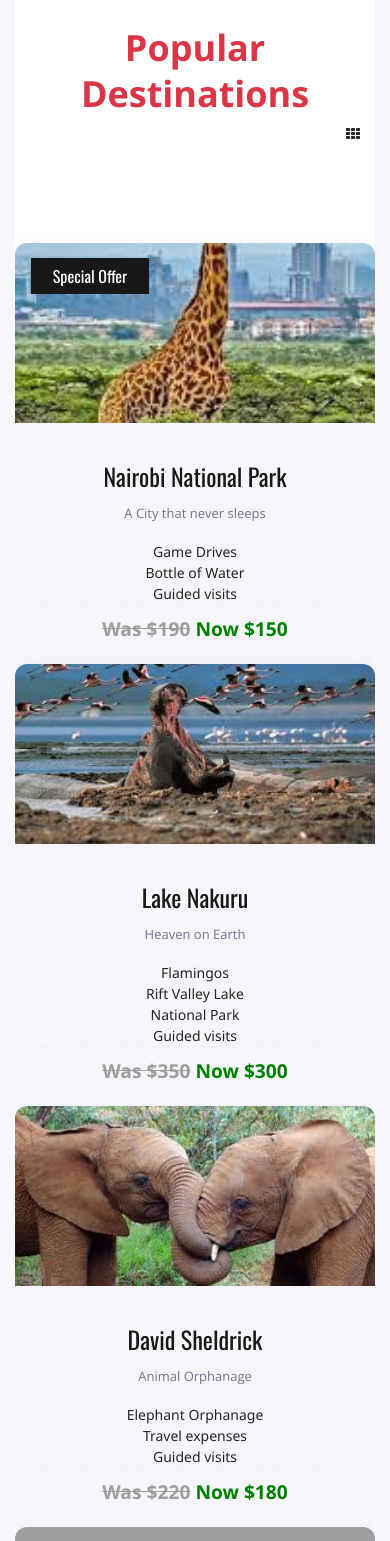
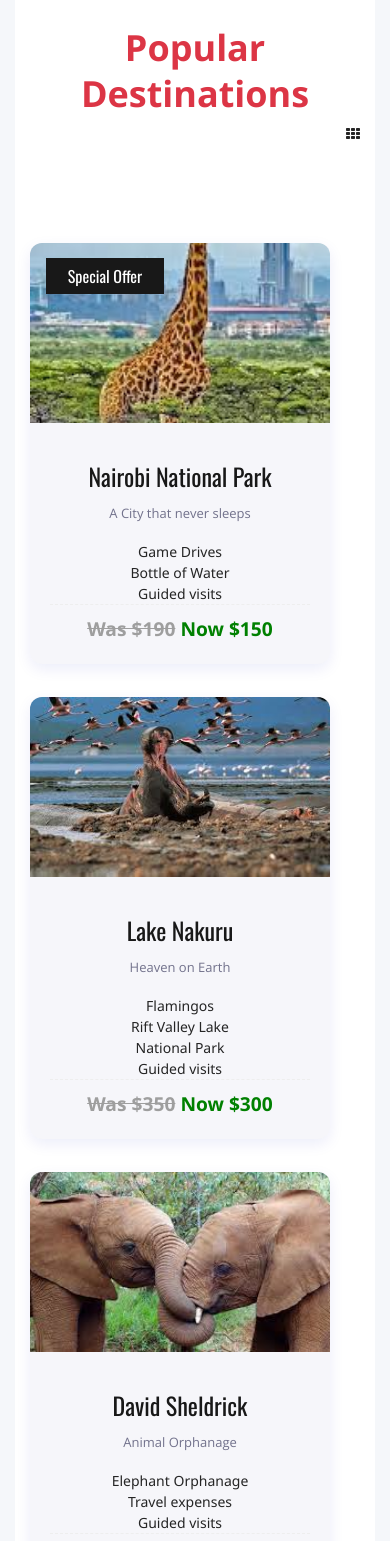
Before and after one commit to Cptzeph23/Tours-Travel, a Django app: page / in a window 390 px wide. Shown: the part 2607-4148 px from the top of the page. Run offline with Django 3.2, Linux system fonts and the light colour scheme; some libraries are stand-ins or nearby versions; grey boxes are pictures that could not be loaded.

Commit message:
alignment

```diff
--- a/UniQuest/static/styles/main_styles.css
+++ b/UniQuest/static/styles/main_styles.css
@@ -1362,203 +1362,3 @@ section
 {
 	margin-bottom: 7px;
 }
-
-@media (max-width: 768px) {
-    .destinations_container {
-        display: flex !important;
-        flex-wrap: wrap !important;
-        justify-content: center !important;
-    }
-
-    .destinations_container .destination {
-        width: 100% !important;
-        margin-left: auto !important;
-        margin-right: auto !important;
-        float: none !important;
-    }
-}
-@media (max-width:768px){
-    .destination[class*="col-"]{
-        max-width:100% !important;
-        flex:0 0 100% !important;
-    }
-}
-/* Override existing destination styles for three-column layout */
-.destinations_container {
-    display: grid !important;
-    grid-template-columns: repeat(3, 1fr) !important;
-    gap: 30px !important;
-    width: 100% !important;
-    left: 0 !important;
-    margin: 0 !important;
-}
-
-.destination {
-    width: 100% !important;
-    padding-left: 0 !important;
-    padding-right: 0 !important;
-    margin-bottom: 0 !important;
-    float: none !important;
-}
-
-/* Remove the problematic media queries that break the layout */
-@media (max-width: 992px) {
-    .destinations_container {
-        grid-template-columns: repeat(2, 1fr) !important;
-    }
-}
-
-@media (max-width: 576px) {
-    .destinations_container {
-        grid-template-columns: 1fr !important;
-    }
-
-    /* Remove any flexbox overrides */
-    .destinations_container {
-        display: grid !important;
-        flex-wrap: nowrap !important;
-    }
-}
-
-/* Specifically target and disable the problematic media queries */
-@media (max-width: 768px) {
-    .destinations_container {
-        display: grid !important;
-        flex-wrap: nowrap !important;
-        justify-content: stretch !important;
-    }
-
-    .destinations_container .destination {
-        width: 100% !important;
-        margin-left: 0 !important;
-        margin-right: 0 !important;
-        float: none !important;
-        max-width: none !important;
-        flex: none !important;
-    }
-}
-
-/* Ensure destination items don't have column classes interfering */
-.destination[class*="col-"] {
-    max-width: none !important;
-    flex: none !important;
-}
-/* destinations-grid-fix.css */
-.destinations_container {
-    display: grid !important;
-    grid-template-columns: repeat(3, 1fr) !important;
-    gap: 30px !important;
-    width: 100% !important;
-    left: 0 !important;
-    margin: 0 !important;
-    padding: 0 !important;
-}
-
-.destination {
-    width: 100% !important;
-    padding: 0 !important;
-    margin: 0 !important;
-    float: none !important;
-    display: block !important;
-}
-
-/* Remove all conflicting media queries */
-@media (max-width: 1200px) {
-    .destinations_container {
-        grid-template-columns: repeat(3, 1fr) !important;
-    }
-}
-
-@media (max-width: 992px) {
-    .destinations_container {
-        grid-template-columns: repeat(2, 1fr) !important;
-    }
-}
-
-@media (max-width: 576px) {
-    .destinations_container {
-        grid-template-columns: 1fr !important;
-    }
-}
-
-/* Disable any Bootstrap column classes */
-.destination.col,
-.destination[class*="col-"] {
-    flex: none !important;
-    max-width: none !important;
-    width: 100% !important;
-}
-/* Desktop 3 columns */
-.destinations_container .destination {
-    width: 33.3333%;
-}
-
-/* Tablets 2 columns */
-@media (max-width: 991px) {
-    .destinations_container .destination {
-        width: 50%;
-    }
-}
-
-/* Mobile 1 column */
-@media (max-width: 575px) {
-    .destinations_container .destination {
-        width: 100%;
-    }
-}
-/* Remove all conflicting Bootstrap column classes from destinations */
-.destinations_container .destination {
-    flex: none !important;
-    max-width: none !important;
-    width: 100% !important;
-}
-
-/* Main grid container */
-.destinations_container {
-    display: grid !important;
-    grid-template-columns: repeat(3, 1fr) !important;
-    gap: 30px !important;
-    width: 100% !important;
-    margin: 0 auto !important;
-    padding: 0 !important;
-    justify-items: center !important;
-}
-
-/* Individual destination items */
-.destination {
-    width: 100% !important;
-    max-width: 100% !important;
-    padding: 0 !important;
-    margin: 0 !important;
-    float: none !important;
-    display: block !important;
-}
-
-/* Tablet view - 2 columns */
-@media (max-width: 992px) {
-    .destinations_container {
-        grid-template-columns: repeat(2, 1fr) !important;
-        gap: 20px !important;
-    }
-}
-
-/* Mobile view - 1 column centered */
-@media (max-width: 576px) {
-    .destinations_container {
-        grid-template-columns: 1fr !important;
-        gap: 15px !important;
-        justify-items: center !important;
-    }
-
-    .destination {
-        width: 100% !important;
-        max-width: 300px !important;
-    }
-}
-
-/* Ensure the container row doesn't interfere */
-.destinations_row .col {
-    padding: 0 !important;
-    flex: 0 0 100% !important;
-    max-width: 100% !important;
-}
--- a/UniQuest/templates/contact.html
+++ b/UniQuest/templates/contact.html
@@ -89,10 +89,10 @@
 
 
 				{% if user.is_authenticated %}
-					<li><a href="accounts/logout">Logout</a></li>
+					<li><a href="accounts/logout"></a></li>
 				{% else %}
-					<li><a href="accounts/register">Register</a></li>
-					<li><a href="accounts/login">Login</a></li>
+					<li><a href="accounts/register"></a></li>
+					<li><a href="accounts/login"></a></li>
 				{% endif %}
 			</ul>
 		</div>
```
Also changed, not shown: UniQuest/static/js/destinations.js (+6 -9 lines), UniQuest/static/styles/destinations.css (+0 -35 lines).
